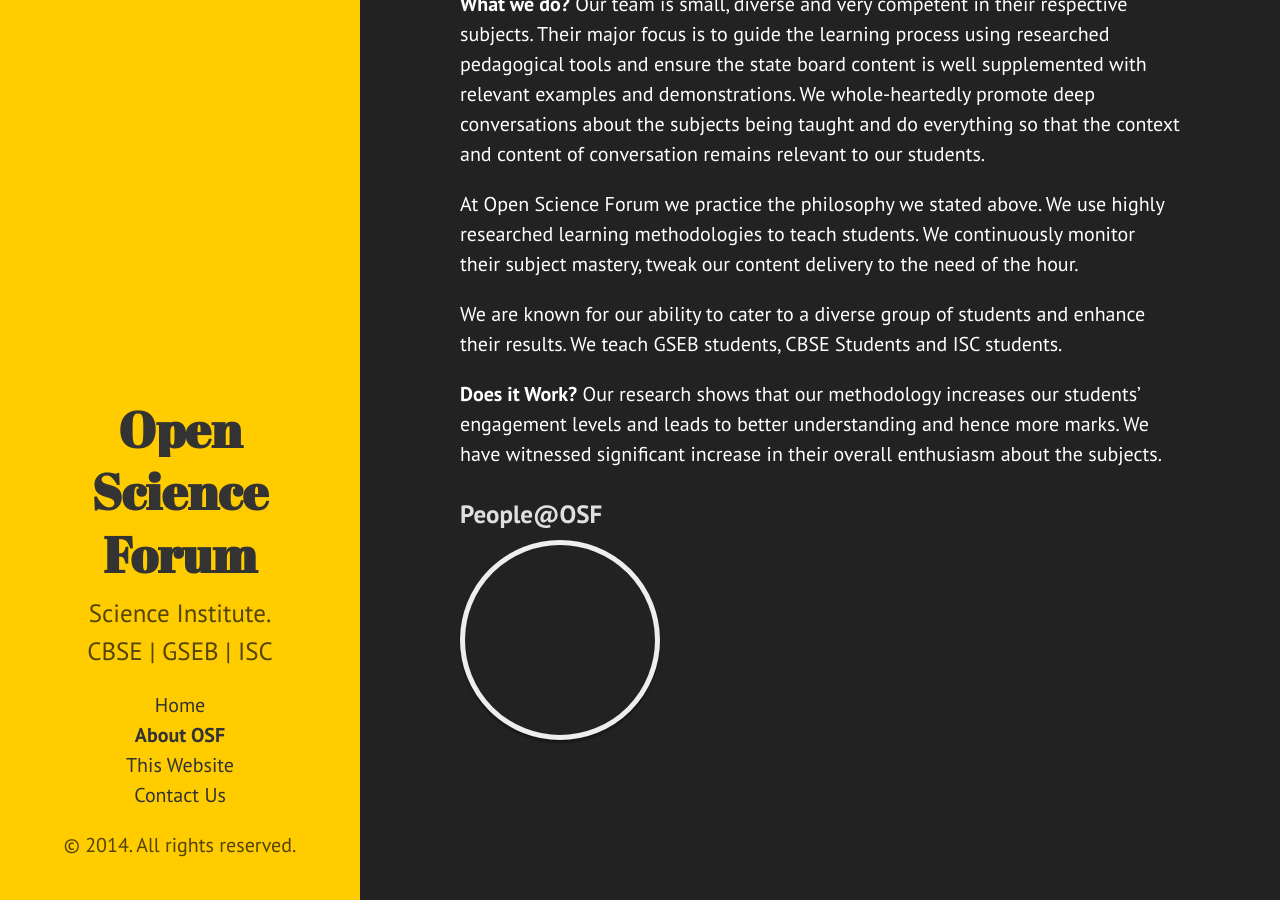
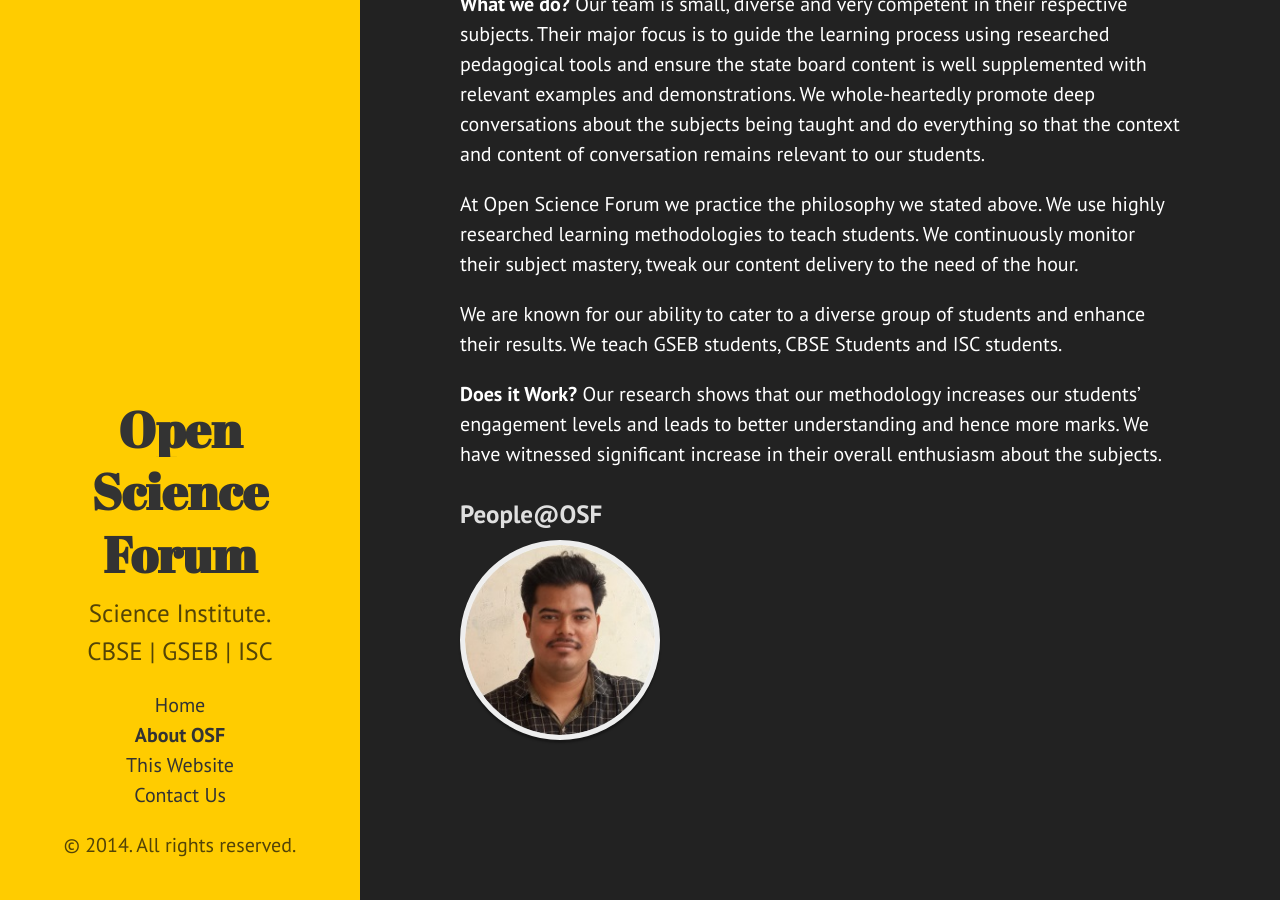
Before and after one commit to opensf/opensf.github.io, a Jekyll site: the page built from 1. about.md, in a window 1280 px wide and 900 px high, scrolled down 651 px. Built offline with Jekyll 4.4.1, drawn with Linux system fonts in a browser that asks for light colours.

Commit message:
Correcting for Nitesh Image

```diff
--- a/1. about.md
+++ b/1. about.md
@@ -25,7 +25,7 @@ Our research shows that our methodology increases our students' engagement level
 ### People@OSF ###
 
 <div class="circle" style="background-image:
-       url('{{site.url}}/nitesh.jpg')">
+       url('/public/nitesh.jpg')">
 </div>
 
 <style>
```
